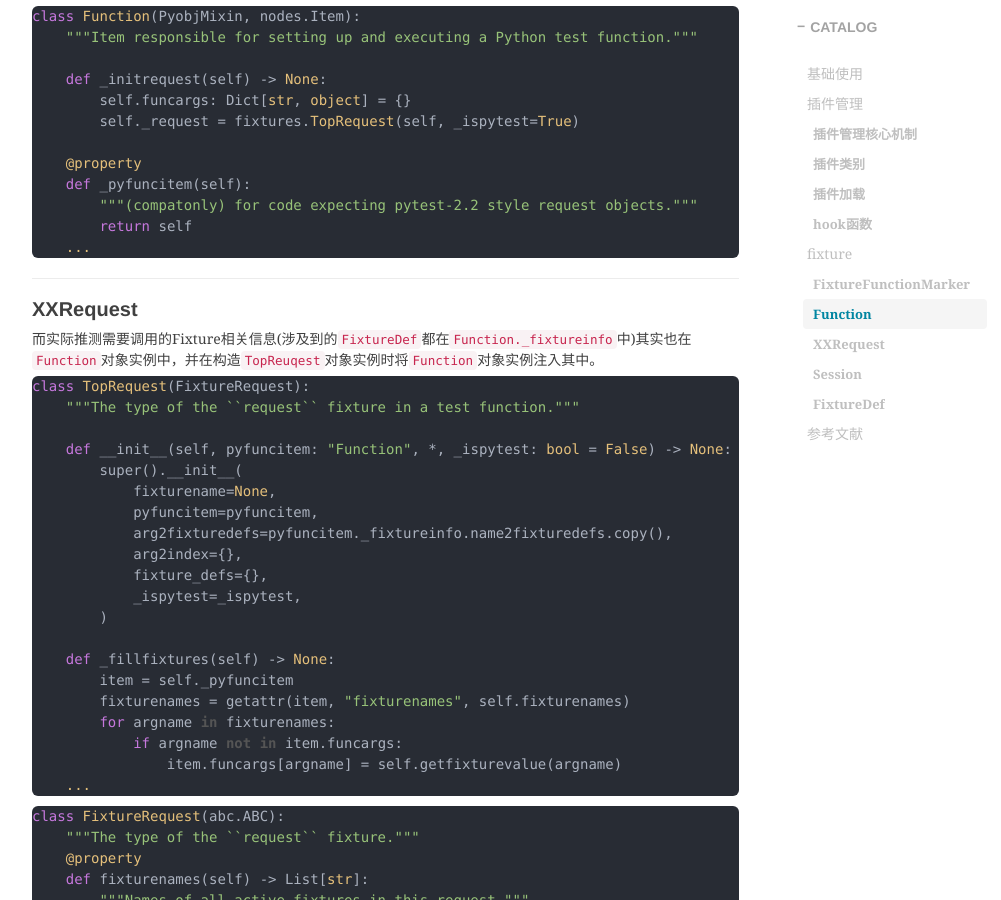
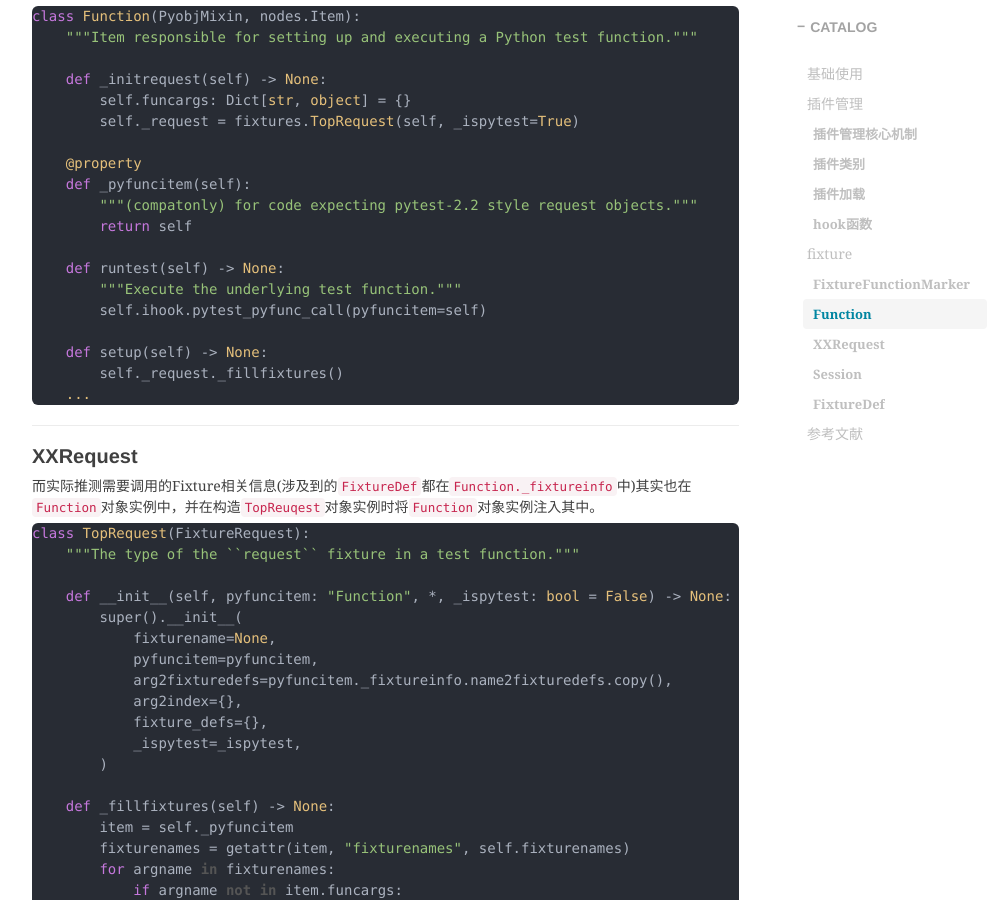
Before and after one commit to shihai1991/shihai1991.github.io, a Jekyll site: the page built from _posts/2023-07-17-pytest学习.md, in a window 1280 px wide and 900 px high, scrolled down 1465 px. Shown: the whole window, without its empty margins (233-1234 px from the left). Built offline with Jekyll 4.4.1, drawn with Linux system fonts in a browser that asks for light colours; nearby versions of some CDN libraries; comment, search, counter and statistics services are not loaded.

Commit message:
Update 2023-07-17-pytest学习.md

````diff
--- a/_posts/2023-07-17-pytest学习.md
+++ b/_posts/2023-07-17-pytest学习.md
@@ -52,6 +52,13 @@ class Function(PyobjMixin, nodes.Item):
     def _pyfuncitem(self):
         """(compatonly) for code expecting pytest-2.2 style request objects."""
         return self
+
+    def runtest(self) -> None:
+        """Execute the underlying test function."""
+        self.ihook.pytest_pyfunc_call(pyfuncitem=self)
+
+    def setup(self) -> None:
+        self._request._fillfixtures()
     ...
 ```
 
````
